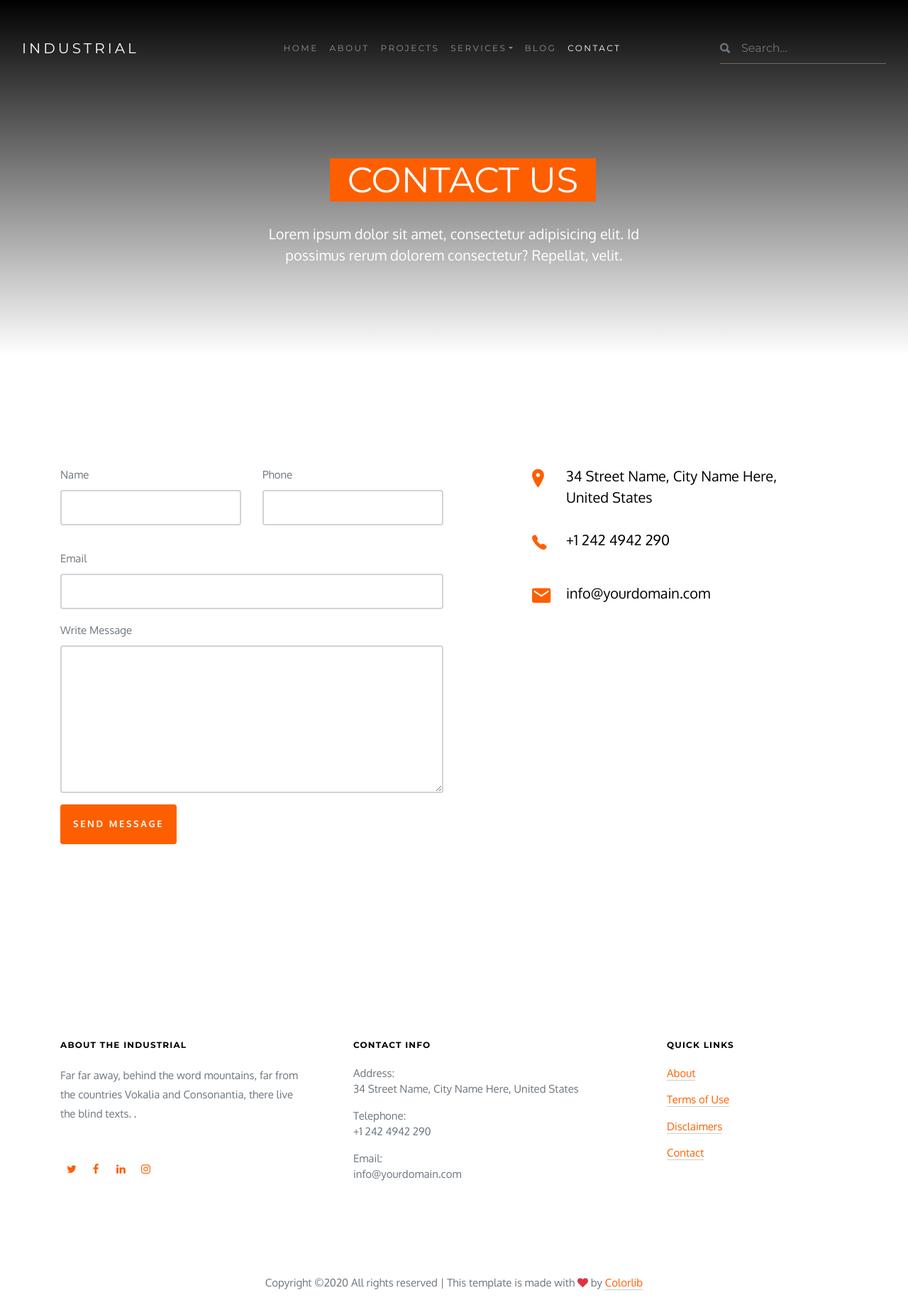
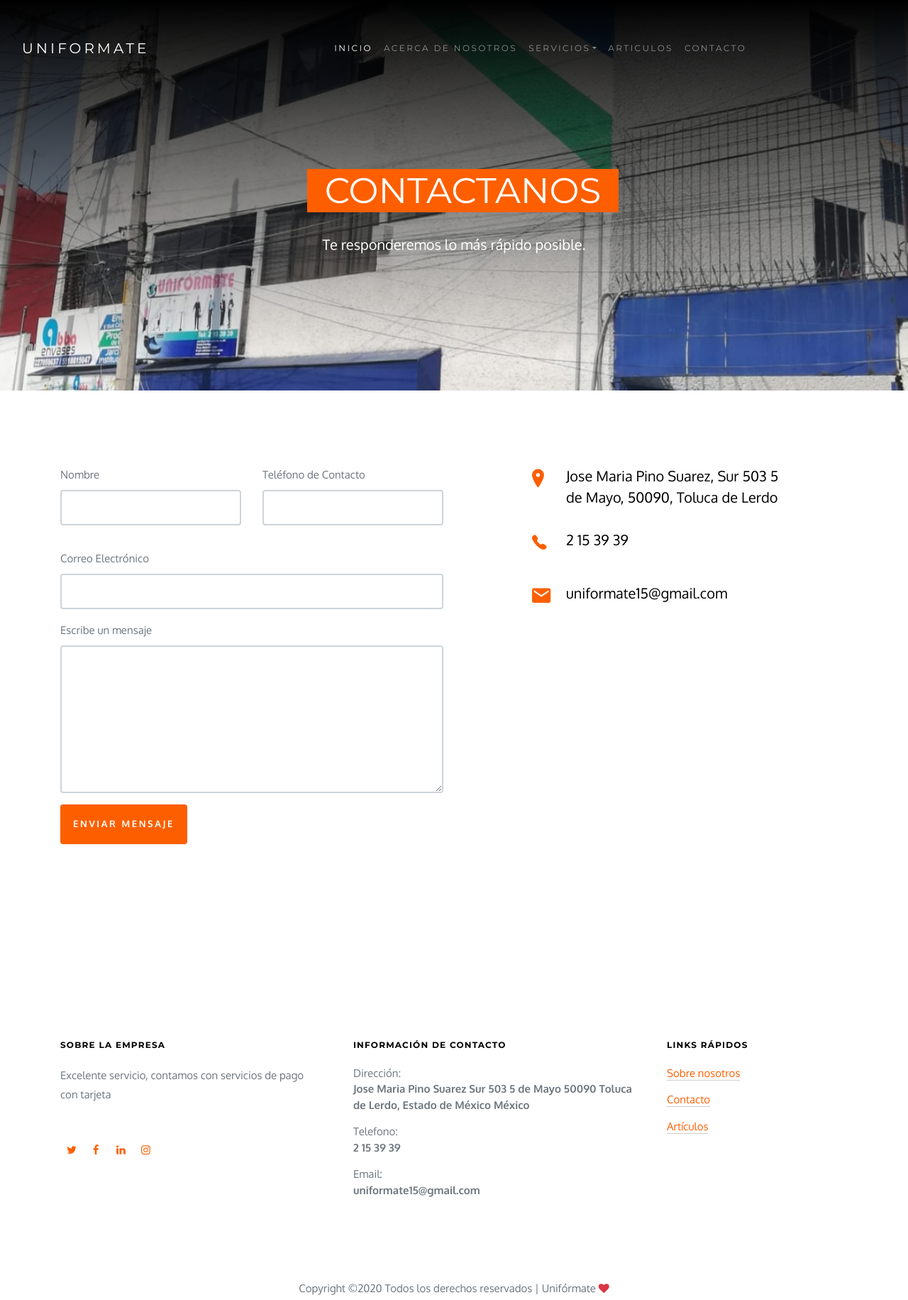
Before and after one commit to Zombiecore420/template2, a plain HTML site: page contact.html in a window 1280 px wide. Shown: the whole page at 71% size. Drawn offline with Linux system fonts and the light colour scheme; files whose address does not match are found by name.

Commit message:
Ultimos detalles y ajustes
Pushing

```diff
--- a/contact.html
+++ b/contact.html
@@ -1,7 +1,7 @@
 <!DOCTYPE html>
 <html lang="en">
   <head>
-    <title>Industrial &mdash; Website Template by Colorlin</title>
+    <title>UNIFORMATE &mdash;</title>
     <meta charset="utf-8">
     <meta name="viewport" content="width=device-width, initial-scale=1, shrink-to-fit=no">
 
@@ -23,7 +23,7 @@
     <header role="banner">
       <nav class="navbar navbar-expand-lg navbar-dark bg-dark">
         <div class="container-fluid">
-          <a class="navbar-brand " href="index.html">Industrial</a>
+          <a class="navbar-brand " href="index.html">Uniformate</a>
           <button class="navbar-toggler" type="button" data-toggle="collapse" data-target="#navbarsExample05" aria-controls="navbarsExample05" aria-expanded="false" aria-label="Toggle navigation">
             <span class="navbar-toggler-icon"></span>
           </button>
@@ -31,35 +31,26 @@
           <div class="collapse navbar-collapse" id="navbarsExample05">
             <ul class="navbar-nav pl-md-5 ml-auto">
               <li class="nav-item">
-                <a class="nav-link" href="index.html">Home</a>
+                <a class="nav-link active" href="index.html">Inicio</a>
               </li>
               <li class="nav-item">
-                <a class="nav-link" href="about.html">About</a>
-              </li>
-              <li class="nav-item">
-                <a class="nav-link" href="projects.html">Projects</a>
+                <a class="nav-link" href="about.html">Acerca de Nosotros</a>
               </li>
               <li class="nav-item dropdown">
-                <a class="nav-link dropdown-toggle" href="services.html" id="dropdown04" data-toggle="dropdown" aria-haspopup="true" aria-expanded="false">Services</a>
+                <a class="nav-link dropdown-toggle" href="#!" id="dropdown04" data-toggle="dropdown" aria-haspopup="true" aria-expanded="false">Servicios</a>
                 <div class="dropdown-menu" aria-labelledby="dropdown04">
-                  <a class="dropdown-item" href="services.html">Architectural Design</a>
-                  <a class="dropdown-item" href="services.html">Interior</a>
-                  <a class="dropdown-item" href="services.html">Building</a>
+                  <a class="dropdown-item" href="#!">Obtener presupuesto</a>
                 </div>
               </li>
               <li class="nav-item">
-                <a class="nav-link" href="blog.html">Blog</a>
+                <a class="nav-link" href="blog.html">Articulos</a>
               </li>
               <li class="nav-item">
-                <a class="nav-link active" href="contact.html">Contact</a>
+                <a class="nav-link" href="contact.html">Contacto</a>
               </li>
             </ul>
 
             <div class="navbar-nav ml-auto">
-              <form method="post" class="search-form">
-                <span class="icon ion ion-search"></span>
-                <input type="text" class="form-control" placeholder="Search...">
-              </form>
             </div>
 
           </div>
@@ -70,13 +61,13 @@
 
     <div class="top-shadow"></div>
     <div class="inner-page">
-    <div class="slider-item" style="background-image: url('images/industrial_hero_3.jpg');">
+    <div class="slider-item" style="background-image: url('images/Empresa.jpg');">
 
         <div class="container">
           <div class="row slider-text align-items-center justify-content-center">
             <div class="col-md-8 text-center col-sm-12 element-animate pt-5">
-              <h1 class="pt-5"><span>Contact Us</span></h1>
-              <p class="mb-5 w-75">Lorem ipsum dolor sit amet, consectetur adipisicing elit. Id possimus rerum dolorem consectetur? Repellat, velit.</p>
+              <h1 class="pt-5"><span>Contactanos</span></h1>
+              <p class="mb-5 w-75">Te responderemos lo más rápido posible.</p>
             </div>
           </div>
         </div>
@@ -93,11 +84,11 @@
             <form action="#" method="post">
               <div class="row">
                 <div class="col-md-6 form-group">
-                  <label for="name">Name</label>
+                  <label for="name">Nombre</label>
                   <input type="text" id="name" class="form-control ">
                 </div>
                 <div class="col-md-6 form-group">
-                  <label for="phone">Phone</label>
+                  <label for="phone">Teléfono de Contacto</label>
                   <input type="text" id="phone" class="form-control ">
                 </div>
               </div>
@@ -108,19 +99,19 @@
               </div>
               <div class="row">
                 <div class="col-md-12 form-group">
-                  <label for="email">Email</label>
+                  <label for="email">Correo Electrónico</label>
                   <input type="email" id="email" class="form-control ">
                 </div>
               </div>
               <div class="row">
                 <div class="col-md-12 form-group">
-                  <label for="message">Write Message</label>
+                  <label for="message">Escribe un mensaje</label>
                   <textarea name="message" id="message" class="form-control " cols="30" rows="8"></textarea>
                 </div>
               </div>
               <div class="row">
                 <div class="col-md-6 form-group">
-                  <input type="submit" value="Send Message" class="btn btn-primary px-3 py-3">
+                  <input type="submit" value="Enviar Mensaje" class="btn btn-primary px-3 py-3">
                 </div>
               </div>
             </form>
@@ -130,17 +121,17 @@
               <div class="col-md-8 mx-auto contact-form-contact-info">
                 <p class="d-flex">
                   <span class="ion-ios-location icon mr-5"></span>
-                  <span>34 Street Name, City Name Here, United States</span>
+                  <span>Jose Maria Pino Suarez, Sur 503 5 de Mayo, 50090, Toluca de Lerdo</span>
                 </p>
 
                 <p class="d-flex">
                   <span class="ion-ios-telephone icon mr-5"></span>
-                  <span>+1 242 4942 290</span>
+                  <span>2 15 39 39</span>
                 </p>
 
                 <p class="d-flex">
                   <span class="ion-android-mail icon mr-5"></span>
-                  <span>info@yourdomain.com</span>
+                  <span>uniformate15@gmail.com</span>
                 </p>
               </div>
             </div>
@@ -153,8 +144,8 @@
       <div class="container">
         <div class="row mb-5">
           <div class="col-md-4 mb-5">
-            <h3>About The Industrial</h3>
-            <p class="mb-5">Far far away, behind the word mountains, far from the countries Vokalia and Consonantia, there live the blind texts. .</p>
+            <h3>Sobre la empresa</h3>
+            <p class="mb-5">Excelente servicio, contamos con servicios de pago con tarjeta </p>
             <ul class="list-unstyled footer-link d-flex footer-social">
               <li><a href="#" class="p-2"><span class="fa fa-twitter"></span></a></li>
               <li><a href="#" class="p-2"><span class="fa fa-facebook"></span></a></li>
@@ -164,22 +155,24 @@
 
           </div>
           <div class="col-md-5 mb-5 pl-md-5">
-            <h3>Contact Info</h3>
+            <h3>Información de contacto</h3>
             <ul class="list-unstyled footer-link">
               <li class="d-block">
-                <span class="d-block">Address:</span>
-                <span >34 Street Name, City Name Here, United States</span></li>
-              <li class="d-block"><span class="d-block">Telephone:</span><span >+1 242 4942 290</span></li>
-              <li class="d-block"><span class="d-block">Email:</span><span >info@yourdomain.com</span></li>
+                <span class="d-block">Dirección:</span>
+                <span ><b>Jose Maria Pino Suarez Sur 503
+                  5 de Mayo
+                  50090 Toluca de Lerdo, Estado de México
+                  México</b></span></li>
+              <li class="d-block"><span class="d-block">Telefono:</span><span ><b>2 15 39 39</b></span></li>
+              <li class="d-block"><span class="d-block">Email:</span><span ><b>uniformate15@gmail.com</b></span></li>
             </ul>
           </div>
           <div class="col-md-3 mb-5">
-            <h3>Quick Links</h3>
+            <h3>Links rápidos</h3>
             <ul class="list-unstyled footer-link">
-              <li><a href="#">About</a></li>
-              <li><a href="#">Terms of Use</a></li>
-              <li><a href="#">Disclaimers</a></li>
-              <li><a href="#">Contact</a></li>
+              <li><a href="about.html">Sobre nosotros</a></li>
+              <li><a href="contact.html">Contacto</a></li>
+              <li><a href="blog.html">Artículos</a></li>
             </ul>
           </div>
           <div class="col-md-3">
@@ -188,12 +181,12 @@
         </div>
         <div class="row">
           <div class="col-12 text-md-center text-left">
-             <p class="copyright">
-            <!-- Link back to Colorlib can't be removed. Template is licensed under CC BY 3.0. -->
-            Copyright &copy;<script>document.write(new Date().getFullYear());</script> All rights reserved | This template is made with <i class="fa fa-heart text-danger" aria-hidden="true"></i> by <a href="https://colorlib.com" target="_blank" >Colorlib</a>
-            <!-- Link back to Colorlib can't be removed. Template is licensed under CC BY 3.0. -->
-            </p>
-          </div>
+            <p class="copyright">
+           <!-- Link back to Colorlib can't be removed. Template is licensed under CC BY 3.0. -->
+           Copyright &copy;<script>document.write(new Date().getFullYear());</script> Todos los derechos reservados | Unifórmate <i class="fa fa-heart text-danger" aria-hidden="true"></i><a href="https://colorlib.com" target="_blank" ></a>
+           <!-- Link back to Colorlib can't be removed. Template is licensed under CC BY 3.0. -->
+           </p>
+         </div>
         </div>
       </div>
     </footer>
```
Also changed, not shown: about.html (+14 -14 lines), blog.html (+12 -12 lines), index.html (+25 -25 lines), images/Empresa.jpg (added), images/Mision.jpg (added), images/Vision.jpg (added), images/art1.jpg (added).
